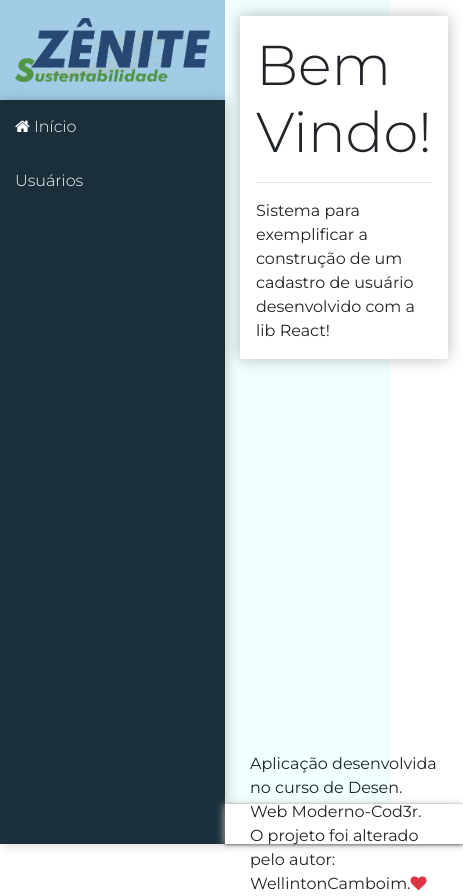
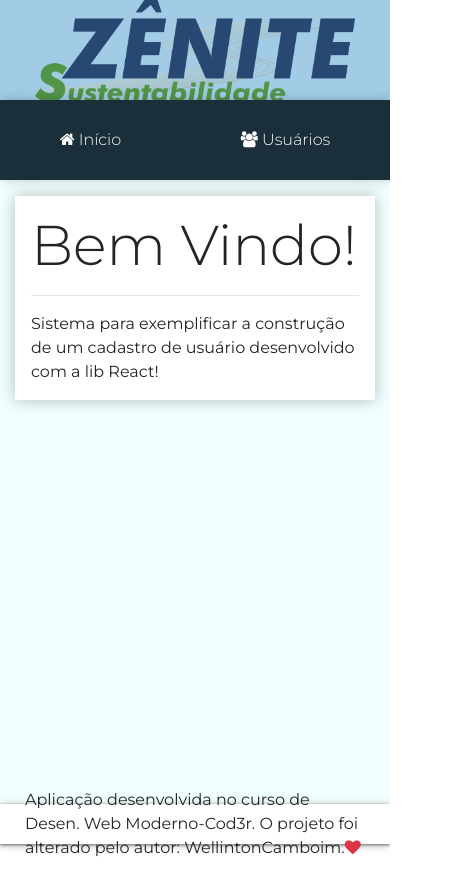
Before and after one commit to WellintonCamboim/cadastro-usuario-react, a React (Create React App) app in the folder frontend/: page / in a window 390 px wide. Shown: the whole page, 463 px wide, since content can reach past the window. After the commit the page ends 860 px from the top, so only its background shows below. Built offline with nearby package versions, Linux system fonts and the light colour scheme.

Commit message:
Adicionando Responsividade na Aplicação

```diff
--- a/frontend/src/components/template/Logo.css
+++ b/frontend/src/components/template/Logo.css
@@ -9,3 +9,9 @@
     padding: 0px 15px;
     width: 100%;
 }
+
+@media(max-width: 576px) {
+    aside.logo img {
+        width: 350px;
+    }
+}
--- a/frontend/src/components/template/Nav.css
+++ b/frontend/src/components/template/Nav.css
@@ -16,3 +16,22 @@
 .menu a:hover {
     background: linear-gradient(135deg, #07a7e3 0%, #32dac3 100%);
 }
+
+@media(max-width: 768px) {
+    .menu {
+        display: flex;
+        justify-content: flex-start;
+        align-items: center;
+    }
+
+    .menu a {
+        display: inline;
+        padding: 10px;
+        margin: 0px;
+    }
+
+    .menu {
+        height: 80px;
+        justify-content: space-around;
+    }
+}
--- a/frontend/src/components/template/Nav.jsx
+++ b/frontend/src/components/template/Nav.jsx
@@ -10,7 +10,7 @@
                 <i className="fa fa-home"></i> Início
             </Link>
             <Link to="/users">
-                <i clLinkssName="fa fa-users"></i> Usuários
+                <i className="fa fa-users"></i> Usuários
             </Link>
         </nav>
     </aside>
--- a/frontend/src/main/App.css
+++ b/frontend/src/main/App.css
@@ -5,6 +5,7 @@
 
     --logo-height: 100px;
     --header-height: 100px;
+    --menu-top-height: 80px;
     --aside-width: 225px;
     --footer-height: 40px;
 
@@ -47,6 +48,45 @@
     grid-area: menu;
 }
 
+main.content {
+    grid-area: content
+}
+
 footer.footer {
     grid-area: footer;
 }
+
+@media(max-width: 768px) {
+    .app {
+        grid-template-rows:
+            var(--header-height)
+            var(--menu-top-height)
+            1fr
+            var(--footer-height);
+        grid-template-columns:
+            var(--aside-width)
+            1fr;
+        grid-template-areas:
+            "logo header"
+            "menu menu"
+            "content content"
+            "footer footer";
+    }
+
+}
+
+@media(max-width: 576px) {
+    .app {
+        grid-template-rows:
+        var(--logo-height)
+        var(--menu-top-height)
+        1fr
+        var(--footer-height);
+    grid-template-columns: 1fr;
+    grid-template-areas:
+        "logo"
+        "menu"
+        "content"
+        "footer";
+    }
+}
```
